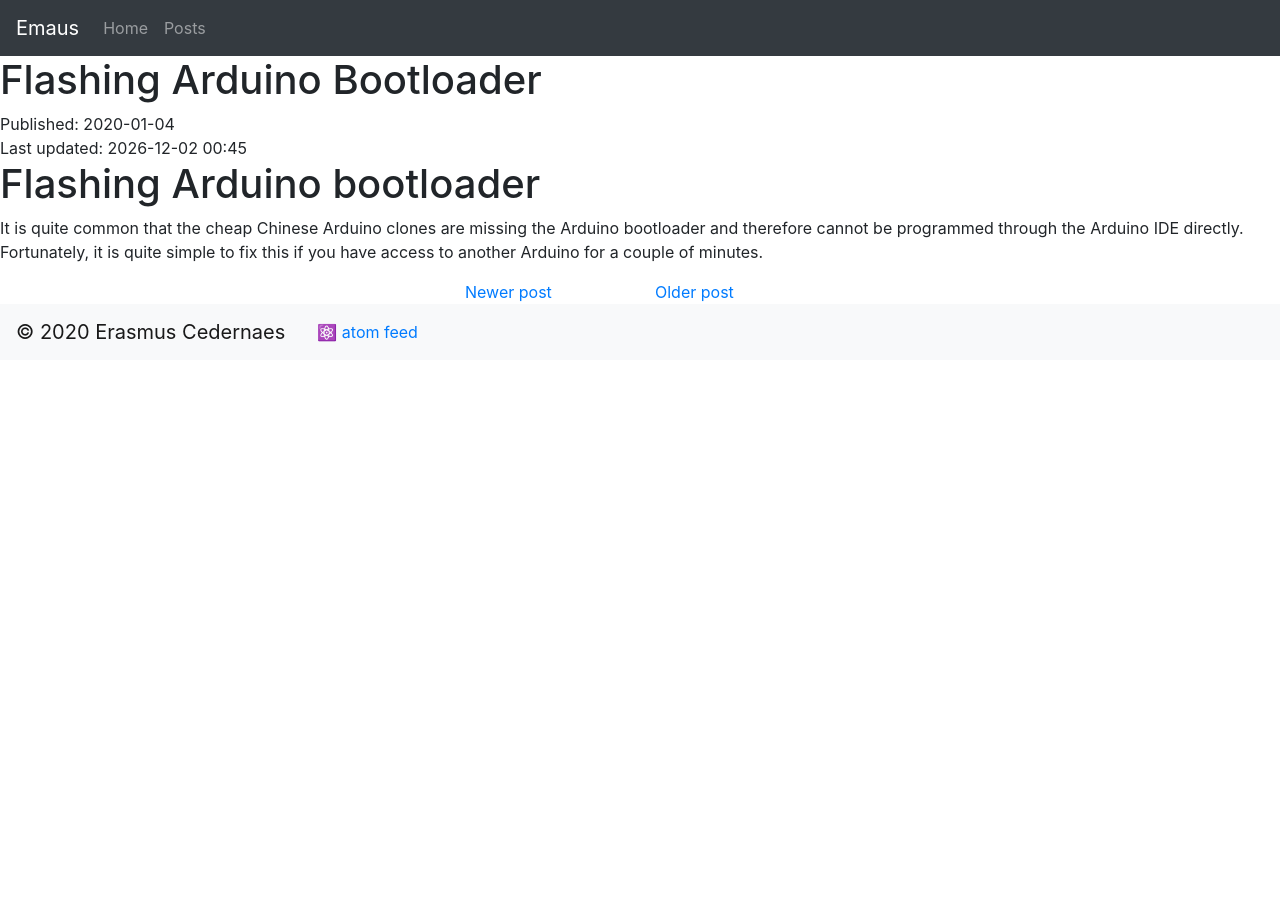
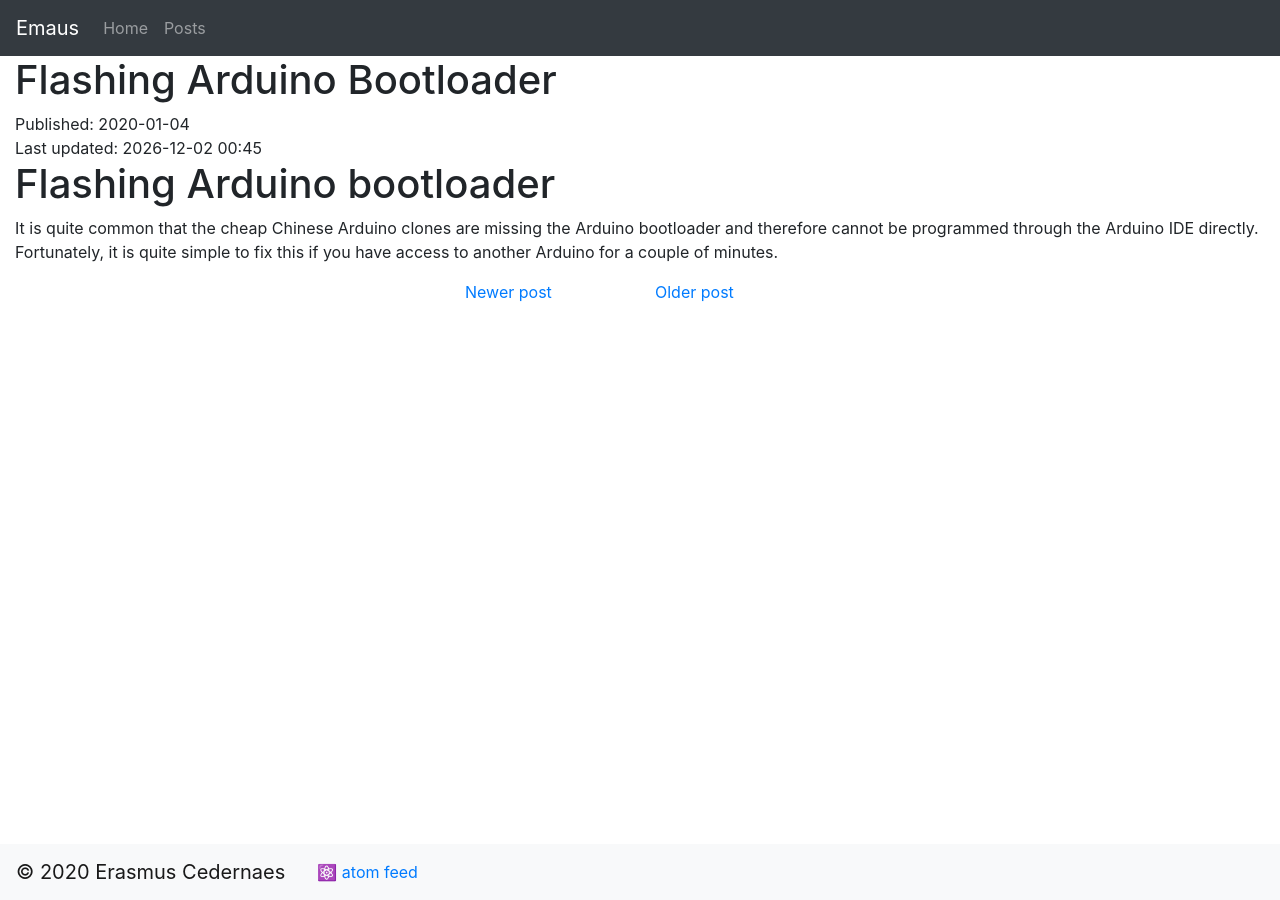
Before and after one commit to emanuelen5/emanuelen5.github.io, a Jekyll site: the page built from site/_posts/2020-01-04-flashing-arduino-bootloader.md, in a window 1280 px wide. Built offline with Jekyll 4.4.1, drawn with Linux system fonts in a browser that asks for light colours.

Commit message:
Footer at bottom; no navbar collapse

```diff
--- a/site/_layouts/shell.html
+++ b/site/_layouts/shell.html
@@ -9,24 +9,24 @@
 		<!-- Bootstrap CSS -->
 		<link rel="stylesheet" href="https://stackpath.bootstrapcdn.com/bootstrap/4.4.1/css/bootstrap.min.css" integrity="sha384-Vkoo8x4CGsO3+Hhxv8T/Q5PaXtkKtu6ug5TOeNV6gBiFeWPGFN9MuhOf23Q9Ifjh" crossorigin="anonymous">
 	</head>
-    <body>
-		<nav class="navbar navbar-expand-lg navbar-dark bg-dark">
+	<body class="d-flex flex-column min-vh-100">
+		<nav class="navbar navbar-expand-sm navbar-dark bg-dark">
 			<div class="navbar-brand">Emaus</div>
-			<div class="collapse navbar-collapse" id="navbarNav">
+			<div class="" id="navbarNav">
 				<ul class="navbar-nav">
-					<li class="nav-item">
 					<a class="nav-link" href="/">Home</a>
-					</li>
-					<li class="nav-item">
 					<a class="nav-link" href="/posts/">Posts</a>
-					</li>
 				</ul>
 			</div>
 		</nav>
     </body>
+	<div class="container-fluid">
         {{ content }}
+	</div>
+	<!-- Make sure that footer is at bottom of page -->
+	<div class="wrapper flex-grow-1"></div>
     <footer>
-		<nav class="navbar navbar-expand-lg navbar-light bg-light">
+		<nav class="navbar navbar-expand-sm navbar-light bg-light">
 			<div class="navbar-brand">&copy; {{site.time | date: "%Y" }} Erasmus Cedernaes</div>
 			<a class="nav-link" href="/atom.xml">⚛ atom feed</a>
 		</nav>
```
Lines whose indentation alone changed are shown as unchanged.
